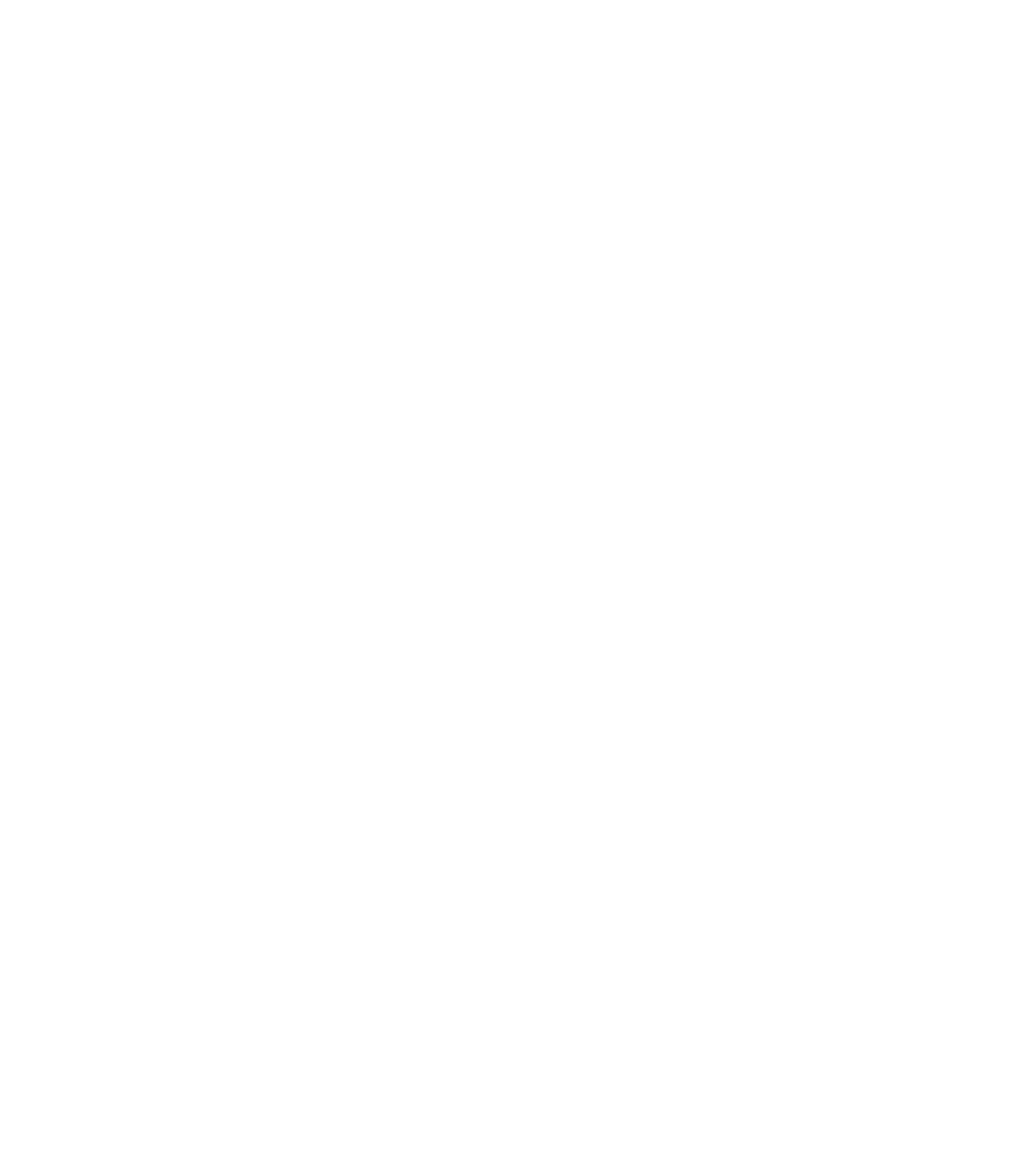
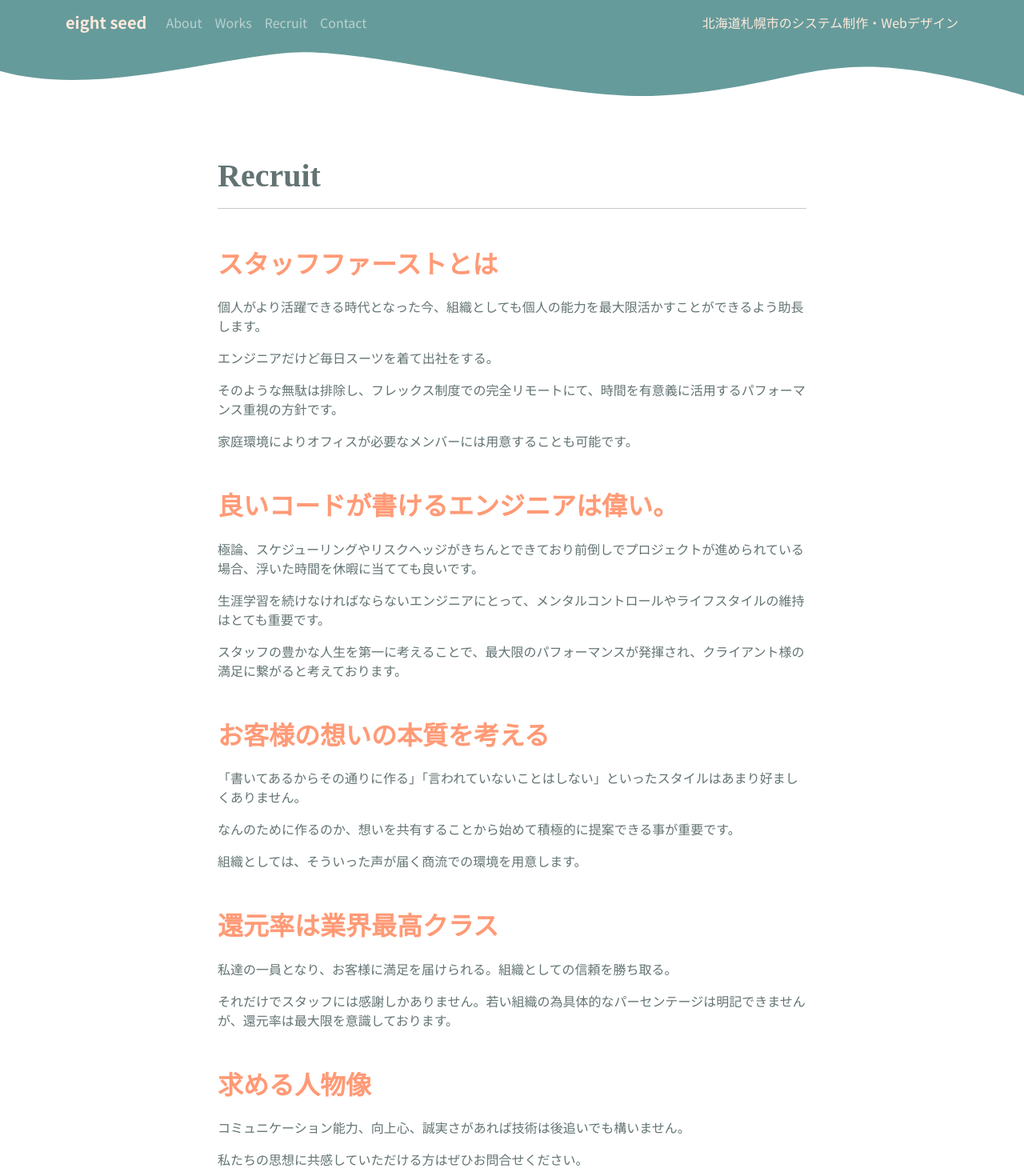
Before and after one commit to bloomsystem/eightseedweb, a React (Create React App) app: page /recruit in a window 1280 px wide. Before the commit this address had no page. Shown: the top 1470 px of the page at 80% size. Before the commit the page ends 800 px from the top, so only its background shows below. Built offline with nearby package versions, Linux system fonts and the light colour scheme.

Commit message:
add child pages

```diff
--- a/src/App.js
+++ b/src/App.js
@@ -1,13 +1,19 @@
 import { BrowserRouter, Route, Routes } from 'react-router-dom';
 import './App.css';
+import { Works } from './pages/Works';
+import { About } from './pages/About';
 import { Index } from './pages/Index';
 import { Post } from './pages/Post';
+import { Recruit } from './pages/Recruit';
 
 function App() {
   return (
     <BrowserRouter basename={process.env.PUBLIC_URL}>
       <Routes>
         <Route path="/" element={<Index />} />
+        <Route path="/about" element={<About />} />
+        <Route path="/recruit" element={<Recruit />} />
+        <Route path="/works" element={<Works />} />
         <Route path="/post" element={<Post />} />
       </Routes>
     </BrowserRouter>
--- a/src/components/Associate.js
+++ b/src/components/Associate.js
@@ -25,8 +25,9 @@ export const Associate = () => {
 
   return (
     <Container fluid={true} className="wrap pb-5 my-5 py-5">
-      <Row className="justify-contents-center">
-        <Col xs="8" className="mx-auto text-left mb-5">
+      <Container>
+        <Row className="justify-content-start">
+          <Col xs="12" md="5" className="text-left mb-5">
             <p className="text-basic fw-bold">お取引先様一例</p>
             <h2 className="text-basic fw-bold en-new-spirit ">
               Business Associate
@@ -38,5 +39,6 @@ export const Associate = () => {
           </Col>
         </Row>
       </Container>
+    </Container>
   );
 };
--- a/src/components/Information.js
+++ b/src/components/Information.js
@@ -11,7 +11,7 @@ export const Information = () => {
             width="300px"
           />
         </Col>
-        <Col mD="6">
+        <Col md="6">
           <h2 className="en-new-spirit fw-bold text-accent">Informations</h2>
           <hr />
           <ul className="text-basic">
--- a/src/components/NavbarPart.js
+++ b/src/components/NavbarPart.js
@@ -13,15 +13,15 @@ const NavbarPart = ({ istop }) => {
         fixed="top"
       >
         <Container>
-          <Navbar.Brand href="#home" className="fw-bold text-tone">
+          <Navbar.Brand href="/eightseedweb" className="fw-bold text-tone">
             eight seed
           </Navbar.Brand>
           <Navbar.Toggle aria-controls="responsive-navbar-nav" />
           <Navbar.Collapse id="responsive-navbar-nav">
             <Nav className="me-auto">
-              <Nav.Link href="#about">About</Nav.Link>
-              <Nav.Link href="#Works">Works</Nav.Link>
-              <Nav.Link href="#Recruit">Recruit</Nav.Link>
+              <Nav.Link href="/eightseedweb/about">About</Nav.Link>
+              <Nav.Link href="/eightseedweb/works">Works</Nav.Link>
+              <Nav.Link href="/eightseedweb/recruit">Recruit</Nav.Link>
               <Nav.Link
                 href="https://forms.gle/igQkPtFtLs7FhQ8L6"
                 target="_blank"
--- a/src/components/Service.js
+++ b/src/components/Service.js
@@ -52,8 +52,9 @@ export const Service = () => {
 
   return (
     <Container fluid={true} className="bg-secondary py-5">
-      <Row className="justify-contents-center">
-        <Col xs="8" className="mx-auto text-left mb-5 pt-5">
+      <Container>
+        <Row className="justify-content-start">
+          <Col xs="12" md="5" className="text-left mb-5 pt-5">
             <p className="text-basic fw-bold">eight seedによる成果物</p>
             <h2 className="en-new-spirit text-basic fw-bold">Service</h2>
             <hr className="dots mx-0" />
@@ -63,5 +64,6 @@ export const Service = () => {
           </Col>
         </Row>
       </Container>
+    </Container>
   );
 };
--- /dev/null
+++ b/src/pages/About.js
@@ -0,0 +1,20 @@
+import { Col, Container, Row } from 'react-bootstrap';
+import { Contact } from '../components/Contact';
+import NavbarPart from '../components/NavbarPart';
+
+export const About = () => {
+  return (
+    <>
+      <NavbarPart />
+      <Container>
+        <Row className="justify-content-center">
+          <Col md="8" className="py-5">
+            <h1 className="text-basic fw-bold en-new-spirit ">About</h1>
+            <hr className="dots mx-0 mb-5" />
+          </Col>
+        </Row>
+      </Container>
+      <Contact />
+    </>
+  );
+};
--- /dev/null
+++ b/src/pages/Recruit.js
@@ -0,0 +1,72 @@
+import { Col, Container, Row } from 'react-bootstrap';
+import { Contact } from '../components/Contact';
+import NavbarPart from '../components/NavbarPart';
+
+export const Recruit = () => {
+  return (
+    <>
+      <NavbarPart />
+      <Container>
+        <Row className="justify-content-center">
+          <Col md="8" className="py-5">
+            <h1 className="text-basic fw-bold en-new-spirit ">Recruit</h1>
+            <hr className="dots mx-0 mb-5" />
+            <div className="text-basic">
+              <h2 className="fw-bold text-accent mb-4">
+                スタッフファーストとは
+              </h2>
+              <p>
+                個人がより活躍できる時代となった今、組織としても個人の能力を最大限活かすことができるよう助長します。
+              </p>
+              <p>エンジニアだけど毎日スーツを着て出社をする。</p>
+              <p>
+                そのような無駄は排除し、フレックス制度での完全リモートにて、時間を有意義に活用するパフォーマンス重視の方針です。
+              </p>
+              <p>
+                家庭環境によりオフィスが必要なメンバーには用意することも可能です。
+              </p>
+              <h2 className="fw-bold text-accent mt-5 mb-4">
+                良いコードが書けるエンジニアは偉い。
+              </h2>
+              <p>
+                極論、スケジューリングやリスクヘッジがきちんとできており前倒しでプロジェクトが進められている場合、浮いた時間を休暇に当てても良いです。
+                <br />
+              </p>
+              <p>
+                生涯学習を続けなければならないエンジニアにとって、メンタルコントロールやライフスタイルの維持はとても重要です。
+              </p>
+              <p>
+                スタッフの豊かな人生を第一に考えることで、最大限のパフォーマンスが発揮され、クライアント様の満足に繋がると考えております。
+              </p>
+              <h2 className="fw-bold text-accent mt-5 mb-4">
+                お客様の想いの本質を考える
+              </h2>
+              <p>
+                「書いてあるからその通りに作る」「言われていないことはしない」といったスタイルはあまり好ましくありません。
+              </p>
+              <p>
+                なんのために作るのか、想いを共有することから始めて積極的に提案できる事が重要です。
+              </p>
+              <p>組織としては、そういった声が届く商流での環境を用意します。</p>
+              <h2 className="fw-bold text-accent mt-5 mb-4">
+                還元率は業界最高クラス
+              </h2>
+              <p>
+                私達の一員となり、お客様に満足を届けられる。組織としての信頼を勝ち取る。
+              </p>
+              <p>
+                それだけでスタッフには感謝しかありません。若い組織の為具体的なパーセンテージは明記できませんが、還元率は最大限を意識しております。
+              </p>
+              <h2 className="fw-bold text-accent mt-5 mb-4">求める人物像</h2>
+              <p>
+                コミュニケーション能力、向上心、誠実さがあれば技術は後追いでも構いません。
+              </p>
+              <p>私たちの思想に共感していただける方はぜひお問合せください。</p>
+            </div>
+          </Col>
+        </Row>
+      </Container>
+      <Contact />
+    </>
+  );
+};
--- /dev/null
+++ b/src/pages/Works.js
@@ -0,0 +1,20 @@
+import { Col, Container, Row } from 'react-bootstrap';
+import { Contact } from '../components/Contact';
+import NavbarPart from '../components/NavbarPart';
+
+export const Works = () => {
+  return (
+    <>
+      <NavbarPart />
+      <Container>
+        <Row className="justify-content-center">
+          <Col md="8" className="py-5">
+            <h1 className="text-basic fw-bold en-new-spirit ">Works</h1>
+            <hr className="dots mx-0 mb-5" />
+          </Col>
+        </Row>
+      </Container>
+      <Contact />
+    </>
+  );
+};
```
Lines whose indentation alone changed are shown as unchanged.
